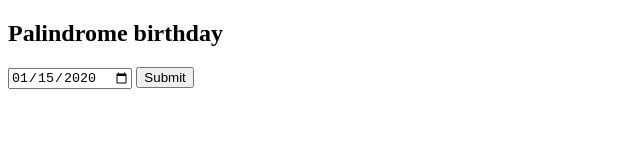
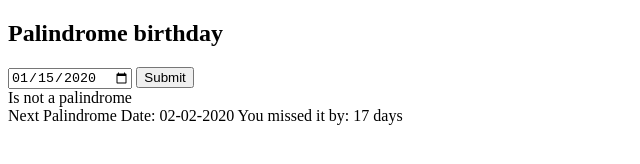
Before and after one commit to snepraj2709/palindrome-birthday, a plain HTML site: page index.html in a window 1280 px wide. Both pictures are taken after typing "2020-01-15" into the empty fields and a click on the button "Submit". Shown: the whole page, without its empty margins (0-640 px from the left). Drawn offline with Linux system fonts and the light colour scheme.

Commit message:
feat-Next palindrome date and its count

```diff
--- a/index.html
+++ b/index.html
@@ -11,7 +11,7 @@
     <input class="user-birthday" type="date"></input>
     <button class="submit-button">Submit</button>
     <div class="output-message"></div>
-
+    <div class="next-palindrome-message"></div>
 </body>
 <script src="./index.js"></script>
 </html>
--- a/index.js
+++ b/index.js
@@ -1,37 +1,44 @@
 const userBirthday = document.querySelector(".user-birthday");
 const submitButton = document.querySelector(".submit-button");
 const outputMessage = document.querySelector(".output-message");
+const nextPalindromeMessage = document.querySelector(
+  ".next-palindrome-message"
+);
 
 submitButton.addEventListener("click", checkPalindrome);
 
 function checkPalindrome() {
   const birthDay = userBirthday.value.split("-"); // an array of birthday year, month , date
   var isPalindrome = checkPalindromeForAllFormats(birthDay);
-  let nextD = nextDate(birthDay);
-  let currentDay = nextD;
 
   if (isPalindrome === true) {
     outputMessage.innerText = "Is a palindrome";
   } else {
-    while (checkPalindromeForAllFormats(currentDay) === false) {
-      currentDay = nextDate(nextD);
-
-      if (checkPalindromeForAllFormats(currentDay) === true) {
-        outputMessage.innerText =
-          "Is not a palindrome, next Palindrome birthday is on" + currentDay;
-      }
-    }
+    outputMessage.innerText = "Is not a palindrome";
   }
+  var getNextPalindrome = getNextPalindromeDate(birthDay);
+  let nextPalindromeDate = getNextPalindrome.date;
+  let nextPalindromeCount = getNextPalindrome.delay;
+  nextPalindromeMessage.innerText =
+    "Next Palindrome Date: " +
+    nextPalindromeDate[2] +
+    "-" +
+    nextPalindromeDate[1] +
+    "-" +
+    nextPalindromeDate[0] +
+    " You missed it by: " +
+    nextPalindromeCount +
+    " days";
 
   // console.log(typeof birthDay.join(""));
   // console.log(typeof nextD);
 
-  if (isLeapYear(birthDay) === true) {
-    console.log("Is leap year");
-    console.log(isLeapYear(birthDay));
-  } else {
-    console.log("Not a leap year");
-  }
+  // if (isLeapYear(birthDay) === true) {
+  //   console.log("Is leap year");
+  //   console.log(isLeapYear(birthDay));
+  // } else {
+  //   console.log("Not a leap year");
+  // }
 }
 
 //a function to reverse the birthday
@@ -82,6 +89,29 @@ function isLeapYear(birthDay) {
   }
 }
 
+function addZeroInDateAndMonth(date, month) {
+  //if date<10 "0"+ date.toString(10)
+  let stringDate = "0";
+  let stringMonth = "0";
+  if (date < 10) {
+    stringDate = "0" + date.toString(10);
+  } else {
+    stringDate = date.toString(10);
+  }
+
+  //if month<10 "0"+ month.toString(10)
+  if (month < 10) {
+    stringMonth = "0" + month.toString(10);
+  } else {
+    stringMonth = month.toString(10);
+  }
+  // return stringDate, stringMonth; wrong way to return two values from a function
+  return {
+    date: stringDate,
+    month: stringMonth,
+  };
+}
+
 function nextDate(birthDay) {
   let date = Number(birthDay[2]); //01
   let month = Number(birthDay[1]); //02
@@ -114,31 +144,32 @@ function nextDate(birthDay) {
   //for all normal date=date+1
 
   const stringDateMonth = addZeroInDateAndMonth(date, month);
-  date = stringDateMonth.date;
-  month = stringDateMonth.month;
-  nextDay = year.toString(10) + month + date;
-  return nextDay; // in string type
-}
-
-function addZeroInDateAndMonth(date, month) {
-  //if date<10 "0"+ date.toString(10)
-  let stringDate = "0";
-  let stringMonth = "0";
-  if (date < 10) {
-    stringDate = "0" + date.toString(10);
-  } else {
-    stringDate = date.toString(10);
-  }
-
-  //if month<10 "0"+ month.toString(10)
-  if (month < 10) {
-    stringMonth = "0" + month.toString(10);
-  } else {
-    stringMonth = month.toString(10);
-  }
-  // return stringDate, stringMonth; wrong way to return two values from a function
+  // nextDay = year.toString(10) + month + date;
+  // return nextDay; // in string type
   return {
-    date: stringDate,
-    month: stringMonth,
+    date: stringDateMonth.date,
+    month: stringDateMonth.month,
+    year: year.toString(10),
   };
 }
+function getNextPalindromeDate(birthDay) {
+  let count = 0;
+  let nextD = nextDate(birthDay);
+  let currentDay = [nextD.year, nextD.month, nextD.date];
+  var isPalindrome = checkPalindromeForAllFormats(currentDay);
+  while (isPalindrome === false) {
+    if (isPalindrome === true) {
+      count = count + 1;
+      break;
+    } else {
+      currentDay = [
+        nextDate(currentDay).year,
+        nextDate(currentDay).month,
+        nextDate(currentDay).date,
+      ];
+      count++;
+      var isPalindrome = checkPalindromeForAllFormats(currentDay);
+    }
+  }
+  return { date: currentDay, delay: count };
+}
```
